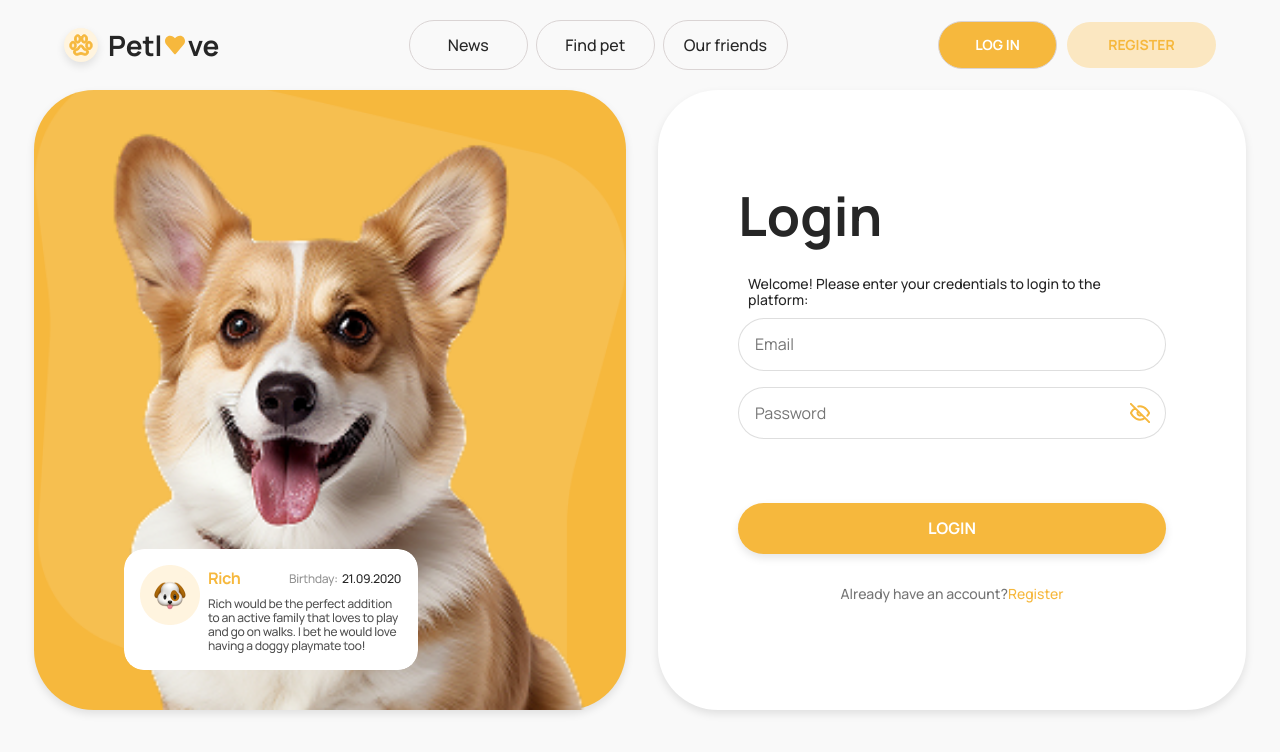
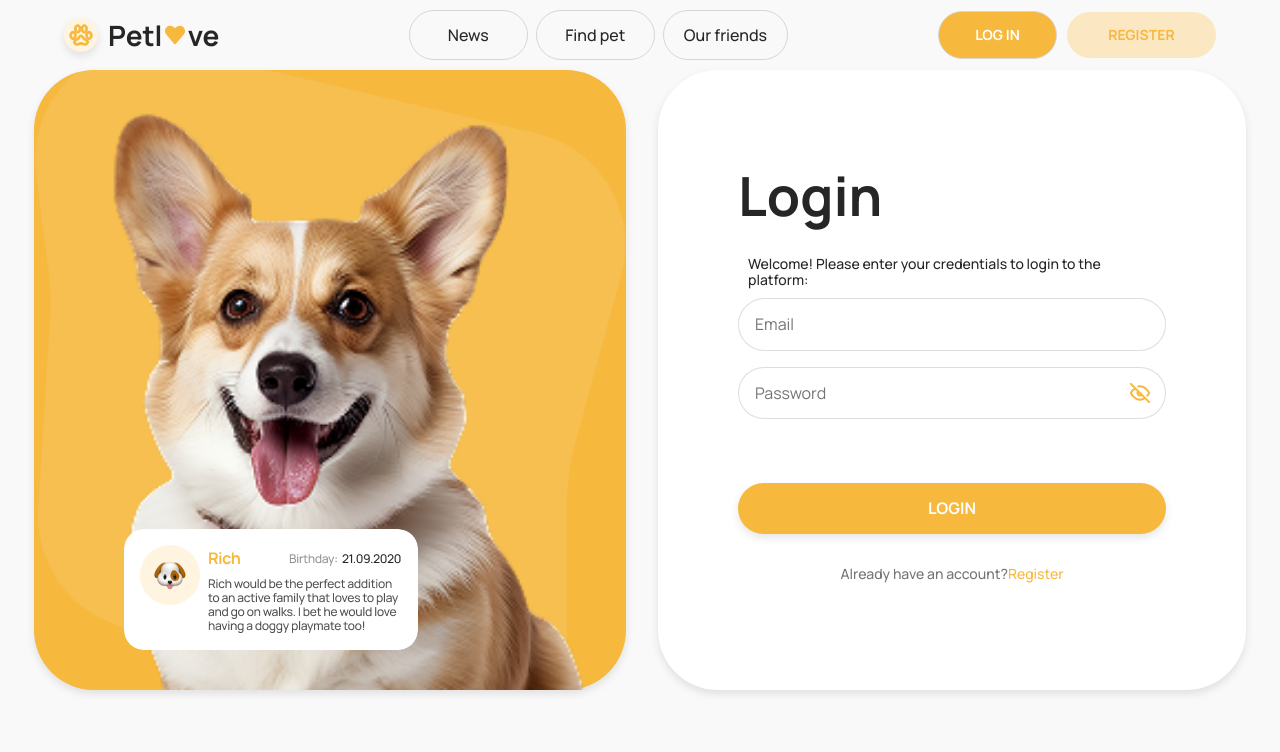
Before and after one commit to Olena457/love-pets, a React (Vite) app: page /login in a window 1280 px wide. Shown: the top 752 px of the page. Built offline with nearby package versions, Linux system fonts and the light colour scheme.

Commit message:
change padding login and Register

```diff
--- a/src/components/Header/Header.module.css
+++ b/src/components/Header/Header.module.css
@@ -46,7 +46,7 @@
 @media screen and (min-width: 1280px) {
   .header {
     max-width: 1280px;
-    padding: 20px 64px;
+    padding: 10px 64px 10px 64px;
   }
   .homeHeader {
     padding: 20px 64px 44px 32px;
--- a/src/pages/LoginPage/LoginPage.module.css
+++ b/src/pages/LoginPage/LoginPage.module.css
@@ -13,7 +13,7 @@
 @media screen and (min-width: 1280px) {
   .wrapperLogin {
     max-width: 1280px;
-    padding: 0px 34px 20px 34px;
+    padding: 0px 34px 10px 34px;
   }
 }
 
--- a/src/pages/RegisterPage/RegisterPage.module.css
+++ b/src/pages/RegisterPage/RegisterPage.module.css
@@ -13,7 +13,7 @@
 @media screen and (min-width: 1280px) {
   .wrapperRegister {
     max-width: 1280px;
-    padding: 0px 34px 20px 34px;
+    padding: 0px 34px 10px 34px;
   }
 }
 
```
